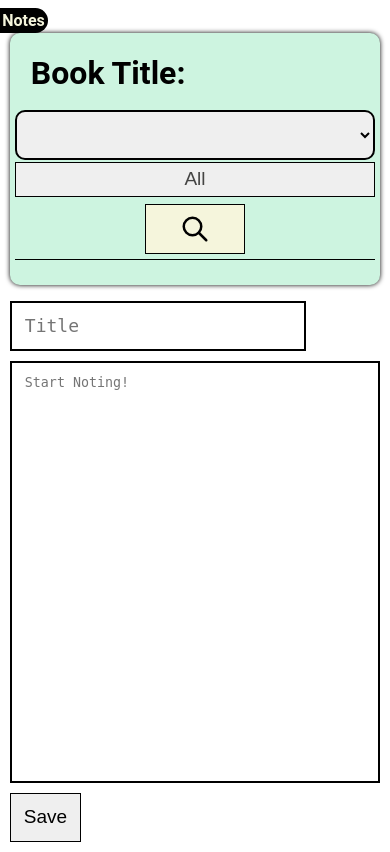
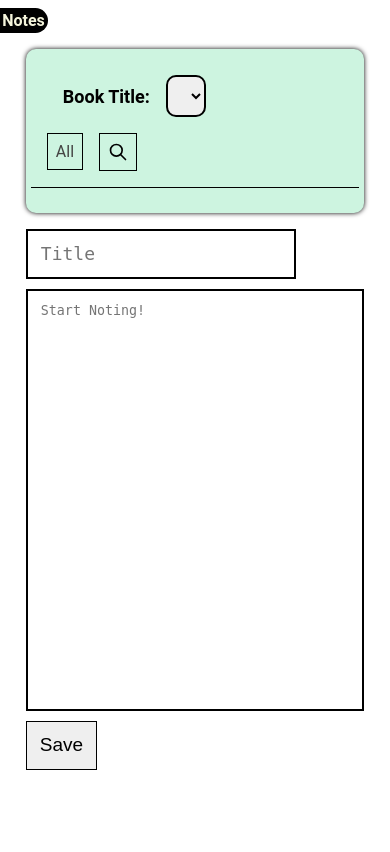
Before and after one commit to BlacAc3/blacac3-portfolio, a Django app: page /projects/books/my-notes/ in a window 390 px wide. Shown: the part 67-919 px from the top of the page. After the commit the page ends 837 px from the top, so only its background shows below. Run offline with Django 4.2, Linux system fonts and the light colour scheme; a user stored in the database is signed in; data that the repository does not hold is empty; parts of the project's set-up code (start-up, migrations or seed data) failed here and were passed over.

Commit message:
Reworked Books.note page styling

```diff
--- a/books/static/books/notes.css
+++ b/books/static/books/notes.css
@@ -156,6 +156,7 @@ li{
 /* Note editing form styling */
 /* ----------------------------- */
         .note-edit{
+            padding: 1rem;
             width: 75vw;
             gap:20px;
             margin: auto;
@@ -163,7 +164,8 @@ li{
         }
 
         .note-edit h3{
-            font-size: 32px;
+            width: fit-content;
+            font-size: 22px;
             font-weight: bold;
             padding: 1rem;
             border-bottom: 1px solid black;
@@ -182,19 +184,50 @@ li{
 
         .note-search-dropdown{
             display: flex;
+            justify-content: space-between;
             align-items: center;
-            gap: 20px;
+            padding: 1rem;
             border-bottom:1px solid black ;
             margin-bottom: 20px;
+        }
+
+        .note-container{
+            display: flex;
         }
 
         .note-search-dropdown h3{
             border: none;
         }
 
+        .note-button-container{
+            display: flex;
+            gap: 1rem;
+            align-items: center;
+            justify-content: flex-end;
+        }
+
+        .note-button{
+            display: flex;
+            width: fit-content;
+            height: 100%;
+            justify-content: center;
+            align-items: center;
+            padding: 1rem;
+            border: 1px solid black;
+            transition: all 0.3s ease;
+        }
+
+        .note-button:hover{
+            background-color: rgb(235, 227, 123);
+            border-radius: 10px;
+            cursor: pointer;
+        }
+
+
+
         .note-edit select{
-            width: 50%;
-            height:50px;
+            width: fit-content;
+            padding: 1rem;
             outline: none;
             border: 2px solid black;
             border-radius: 10px;
@@ -265,23 +298,9 @@ li{
             width: 80%;
         }
 
-        #search-notes-in-shelf{
-            display: flex;
-            justify-content: center;
-            align-items: center;
-            padding: 0.55rem;
-            border: 1px solid black;
-            background-color:  beige;
-            transition: all 0.2s ease;
-        }
-        #note-search-function.searchNoteShow{
-            display: flex;
-        }
-        #search-notes-in-shelf:hover{
-            background-color: rgb(235, 227, 123);
-            border-radius: 10px;
-            cursor: pointer;
-        }
+
+
+
 
     /* Note view styling */
     /* --------------------------------------------------------------- */
@@ -390,28 +409,35 @@ li{
 
     .note-search-dropdown{
         flex-direction: column;
-        gap:2px;
+        gap:10px;
         align-items: flex-start;
     }
-    .note-search-dropdown select{
-        width: 100%;
+
+    .note-container{
+        align-items: center;
     }
-    .note-search-dropdown button{
-        align-self: center;
-        padding: 0.3em;
-        width: 100%;
+
+    .note-container h3{
+        font-size: 18px;
     }
+
+    .note-container select{
+        font-size: 18px;
+        padding: 0.5rem;
+        height: fit-content;
+    }
+
+    .note-button{
+        padding: 0.5rem;
+    }
+
 
     .note-view{
         margin-top:20px ;
         width: 98%;
     }
-    #search-notes-in-shelf{
-        width: max(20%, 100px);
-        height: fit-content;
-        margin: 5px;
-        align-self: center;
-    }
+
+
     .note-title{
         flex-direction:column;
     }
@@ -458,3 +484,21 @@ li{
     }
 
 }
+
+@media (max-width:368px) {
+    .note-container{
+        gap: 0.6rem;
+        flex-direction: column;
+        align-items: flex-start;
+    }
+    .note-container h3{
+        font-size: 15px;
+        padding: 0;
+    }
+    .note-container select{
+        font-size: 16px;
+    }
+    .note-button-container{
+        margin:0;
+    }
+}
--- a/portfolio/templates/books/notes_create_edit.html
+++ b/portfolio/templates/books/notes_create_edit.html
@@ -4,6 +4,7 @@
         {% csrf_token %}
         <div class="search-book-note-input">
             <div class="note-search-dropdown">
+                <div class="note-container">
                     <label for="books-for-note"><h3>Book Title: </h3></label>
                     <select id="books-for-note" name="bookId">
 
@@ -19,17 +20,17 @@
                             <option value="" selected>{{editedNote.book.title}}</option>
                         {% endif %}
                     </select>
+                </div>
 
+                <div class="note-button-container">
                     {% if not note_edit_mode  %}
-                    <button><a href="{% url 'notes' %}">All</a></button>
-                    <div id="search-notes-in-shelf">
-                    <svg  width="30" height="30" fill="none" stroke="#000000" stroke-linecap="round" stroke-linejoin="round" stroke-width="2" viewBox="0 0 24 24" xmlns="http://www.w3.org/2000/svg">
+                        <a class="note-button" href="{% url 'notes' %}">All</a>
+                        <svg class="note-button" width="20" height="20" fill="none" stroke="#000000" stroke-linecap="round" stroke-linejoin="round" stroke-width="2" viewBox="0 0 24 24" xmlns="http://www.w3.org/2000/svg">
                             <path d="M10 17a7 7 0 1 0 0-14 7 7 0 0 0 0 14Z"></path>
                             <path d="m21 21-6-6"></path>
                         </svg>
+                    {% endif %}
                 </div>
-                {% endif %}
-
             </div>
 
             {% if not note_edit_mode %}
```
Lines whose indentation alone changed are shown as unchanged.
